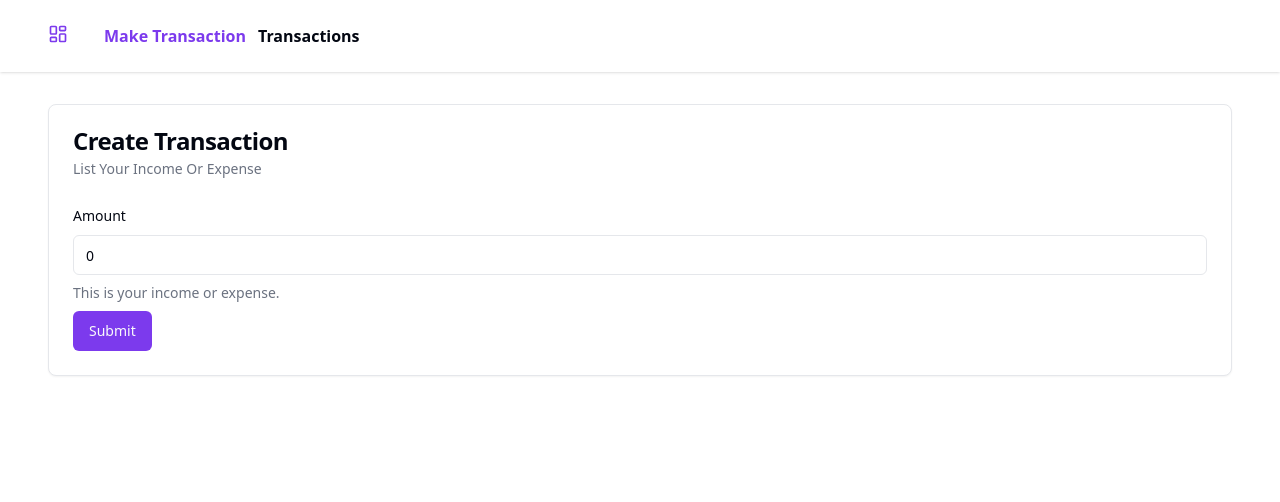
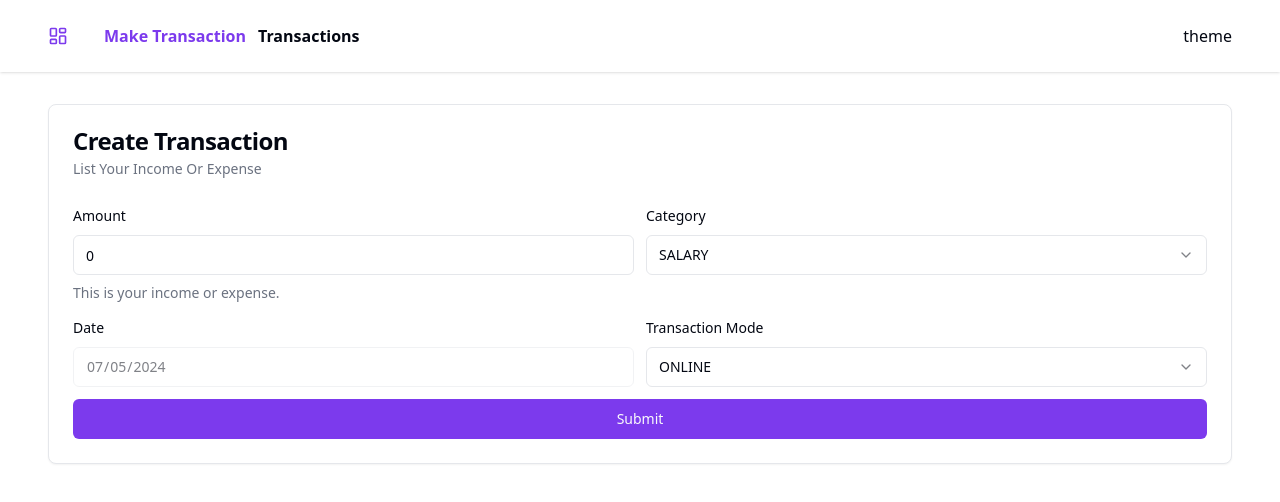
Before and after one commit to Shivanand0297/expense-tracker, a React (Vite) app: page /transaction-init in a window 1280 px wide. Shown: the top 502 px of the page. Built offline with nearby package versions, Linux system fonts and the light colour scheme.

Commit message:
feat: transaction form

```diff
--- a/package.json
+++ b/package.json
@@ -5,6 +5,7 @@
   "type": "module",
   "scripts": {
     "dev": "vite",
+    "dev:server": "npx json-server ./src/database/db.json",
     "build": "tsc -b && vite build",
     "lint": "eslint . --ext ts,tsx --report-unused-disable-directives --max-warnings 0",
     "preview": "vite preview"
@@ -12,6 +13,7 @@
   "dependencies": {
     "@hookform/resolvers": "^3.6.0",
     "@radix-ui/react-label": "^2.1.0",
+    "@radix-ui/react-select": "^2.1.1",
     "@radix-ui/react-slot": "^1.1.0",
     "@tanstack/react-table": "^8.19.2",
     "axios": "^1.7.2",
@@ -19,6 +21,7 @@
     "clsx": "^2.1.1",
     "json-server": "^1.0.0-beta.1",
     "lucide-react": "^0.399.0",
+    "moment": "^2.30.1",
     "path": "^0.12.7",
     "react": "^18.3.1",
     "react-dom": "^18.3.1",
--- a/src/components/shared/Header/Navbar.tsx
+++ b/src/components/shared/Header/Navbar.tsx
@@ -5,10 +5,10 @@
 
 const Navbar = () => {
   return (
-    <div className="sticky top-0 z-50 bg-white shadow">
+    <div className="sticky top-0 z-50 bg-background dark:bg-foreground shadow">
       <div className="container mx-auto max-w-7xl p-2 sm:p-4 md:px-10 lg:px-12">
         <div className="flex items-center justify-between py-2">
-          <nav className="flex gap-4">
+          <nav className="flex items-center gap-4">
             <NavLink to="/">
               <LayoutDashboard size={20} className="text-primary" />
             </NavLink>
@@ -17,6 +17,7 @@
               <NavbarListItem to="/transactions">Transactions</NavbarListItem>
             </NavbarList>
           </nav>
+          <div>theme</div>
         </div>
       </div>
     </div>
--- /dev/null
+++ b/src/components/ui/select.tsx
@@ -0,0 +1,158 @@
+import * as React from "react"
+import * as SelectPrimitive from "@radix-ui/react-select"
+import { Check, ChevronDown, ChevronUp } from "lucide-react"
+
+import { cn } from "@/lib/utils"
+
+const Select = SelectPrimitive.Root
+
+const SelectGroup = SelectPrimitive.Group
+
+const SelectValue = SelectPrimitive.Value
+
+const SelectTrigger = React.forwardRef<
+  React.ElementRef<typeof SelectPrimitive.Trigger>,
+  React.ComponentPropsWithoutRef<typeof SelectPrimitive.Trigger>
+>(({ className, children, ...props }, ref) => (
+  <SelectPrimitive.Trigger
+    ref={ref}
+    className={cn(
+      "flex h-10 w-full items-center justify-between rounded-md border border-input bg-background px-3 py-2 text-sm ring-offset-background placeholder:text-muted-foreground focus:outline-none focus:ring-2 focus:ring-ring focus:ring-offset-2 disabled:cursor-not-allowed disabled:opacity-50 [&>span]:line-clamp-1",
+      className
+    )}
+    {...props}
+  >
+    {children}
+    <SelectPrimitive.Icon asChild>
+      <ChevronDown className="h-4 w-4 opacity-50" />
+    </SelectPrimitive.Icon>
+  </SelectPrimitive.Trigger>
+))
+SelectTrigger.displayName = SelectPrimitive.Trigger.displayName
+
+const SelectScrollUpButton = React.forwardRef<
+  React.ElementRef<typeof SelectPrimitive.ScrollUpButton>,
+  React.ComponentPropsWithoutRef<typeof SelectPrimitive.ScrollUpButton>
+>(({ className, ...props }, ref) => (
+  <SelectPrimitive.ScrollUpButton
+    ref={ref}
+    className={cn(
+      "flex cursor-default items-center justify-center py-1",
+      className
+    )}
+    {...props}
+  >
+    <ChevronUp className="h-4 w-4" />
+  </SelectPrimitive.ScrollUpButton>
+))
+SelectScrollUpButton.displayName = SelectPrimitive.ScrollUpButton.displayName
+
+const SelectScrollDownButton = React.forwardRef<
+  React.ElementRef<typeof SelectPrimitive.ScrollDownButton>,
+  React.ComponentPropsWithoutRef<typeof SelectPrimitive.ScrollDownButton>
+>(({ className, ...props }, ref) => (
+  <SelectPrimitive.ScrollDownButton
+    ref={ref}
+    className={cn(
+      "flex cursor-default items-center justify-center py-1",
+      className
+    )}
+    {...props}
+  >
+    <ChevronDown className="h-4 w-4" />
+  </SelectPrimitive.ScrollDownButton>
+))
+SelectScrollDownButton.displayName =
+  SelectPrimitive.ScrollDownButton.displayName
+
+const SelectContent = React.forwardRef<
+  React.ElementRef<typeof SelectPrimitive.Content>,
+  React.ComponentPropsWithoutRef<typeof SelectPrimitive.Content>
+>(({ className, children, position = "popper", ...props }, ref) => (
+  <SelectPrimitive.Portal>
+    <SelectPrimitive.Content
+      ref={ref}
+      className={cn(
+        "relative z-50 max-h-96 min-w-[8rem] overflow-hidden rounded-md border bg-popover text-popover-foreground shadow-md data-[state=open]:animate-in data-[state=closed]:animate-out data-[state=closed]:fade-out-0 data-[state=open]:fade-in-0 data-[state=closed]:zoom-out-95 data-[state=open]:zoom-in-95 data-[side=bottom]:slide-in-from-top-2 data-[side=left]:slide-in-from-right-2 data-[side=right]:slide-in-from-left-2 data-[side=top]:slide-in-from-bottom-2",
+        position === "popper" &&
+          "data-[side=bottom]:translate-y-1 data-[side=left]:-translate-x-1 data-[side=right]:translate-x-1 data-[side=top]:-translate-y-1",
+        className
+      )}
+      position={position}
+      {...props}
+    >
+      <SelectScrollUpButton />
+      <SelectPrimitive.Viewport
+        className={cn(
+          "p-1",
+          position === "popper" &&
+            "h-[var(--radix-select-trigger-height)] w-full min-w-[var(--radix-select-trigger-width)]"
+        )}
+      >
+        {children}
+      </SelectPrimitive.Viewport>
+      <SelectScrollDownButton />
+    </SelectPrimitive.Content>
+  </SelectPrimitive.Portal>
+))
+SelectContent.displayName = SelectPrimitive.Content.displayName
+
+const SelectLabel = React.forwardRef<
+  React.ElementRef<typeof SelectPrimitive.Label>,
+  React.ComponentPropsWithoutRef<typeof SelectPrimitive.Label>
+>(({ className, ...props }, ref) => (
+  <SelectPrimitive.Label
+    ref={ref}
+    className={cn("py-1.5 pl-8 pr-2 text-sm font-semibold", className)}
+    {...props}
+  />
+))
+SelectLabel.displayName = SelectPrimitive.Label.displayName
+
+const SelectItem = React.forwardRef<
+  React.ElementRef<typeof SelectPrimitive.Item>,
+  React.ComponentPropsWithoutRef<typeof SelectPrimitive.Item>
+>(({ className, children, ...props }, ref) => (
+  <SelectPrimitive.Item
+    ref={ref}
+    className={cn(
+      "relative flex w-full cursor-default select-none items-center rounded-sm py-1.5 pl-8 pr-2 text-sm outline-none focus:bg-accent focus:text-accent-foreground data-[disabled]:pointer-events-none data-[disabled]:opacity-50",
+      className
+    )}
+    {...props}
+  >
+    <span className="absolute left-2 flex h-3.5 w-3.5 items-center justify-center">
+      <SelectPrimitive.ItemIndicator>
+        <Check className="h-4 w-4" />
+      </SelectPrimitive.ItemIndicator>
+    </span>
+
+    <SelectPrimitive.ItemText>{children}</SelectPrimitive.ItemText>
+  </SelectPrimitive.Item>
+))
+SelectItem.displayName = SelectPrimitive.Item.displayName
+
+const SelectSeparator = React.forwardRef<
+  React.ElementRef<typeof SelectPrimitive.Separator>,
+  React.ComponentPropsWithoutRef<typeof SelectPrimitive.Separator>
+>(({ className, ...props }, ref) => (
+  <SelectPrimitive.Separator
+    ref={ref}
+    className={cn("-mx-1 my-1 h-px bg-muted", className)}
+    {...props}
+  />
+))
+SelectSeparator.displayName = SelectPrimitive.Separator.displayName
+
+export {
+  Select,
+  SelectGroup,
+  SelectValue,
+  SelectTrigger,
+  SelectContent,
+  SelectLabel,
+  SelectItem,
+  SelectSeparator,
+  SelectScrollUpButton,
+  SelectScrollDownButton,
+}
--- a/src/database/db.json
+++ b/src/database/db.json
@@ -1,23 +1,20 @@
 {
   "expenses": [
     {
+      "id": "bb66",
+      "amount": 300,
       "category": "shoping",
-      "amount": 300,
-      "userId": 2,
-      "item": "football",
-      "date": "23-12-2024"
+      "date": "23-12-2024",
+      "mode": "offline"
     }
   ],
   "income": [
     {
+      "id": "3f65",
       "amount": 40000,
+      "category": "salary",
       "date": "12-12-2024",
-      "source": "salary",
-      "mode": "online",
-      "user": 2
+      "mode": "online"
     }
-  ],
-  "profile": {
-    "name": "typicode"
-  }
+  ]
 }
--- a/src/index.css
+++ b/src/index.css
@@ -59,3 +59,9 @@
     @apply bg-background text-foreground;
   }
 }
+
+@layer components {
+  .flex-center {
+    @apply flex items-center justify-center;
+  }
+}
--- a/src/pages/TransactionForm.tsx
+++ b/src/pages/TransactionForm.tsx
@@ -1,4 +1,5 @@
 import { zodResolver } from "@hookform/resolvers/zod";
+import moment from "moment";
 import { useForm } from "react-hook-form";
 
 // components
@@ -6,25 +7,42 @@
 import { Card, CardContent, CardDescription, CardHeader, CardTitle } from "@/components/ui/card";
 import { Form, FormControl, FormDescription, FormField, FormItem, FormLabel, FormMessage } from "@/components/ui/form";
 import { Input } from "@/components/ui/input";
+import { Select, SelectContent, SelectItem, SelectTrigger, SelectValue } from "@/components/ui/select";
 
 // schemas
-import { ITransactionFormSchema, transactionFormSchema } from "@/schemas/transactionFormSchema";
+import api from "@/lib/axiosInstance";
+import { ITransactionFormSchema, transactionCategories, transactionFormSchema, transactionMode } from "@/schemas/transactionFormSchema";
+import { AxiosError } from "axios";
+import { toast } from "sonner";
 
 const TransactionForm = () => {
-  // 1. Define your form.
   const form = useForm<ITransactionFormSchema>({
     resolver: zodResolver(transactionFormSchema),
     defaultValues: {
       amount: 0,
-      category: null,
-      transactionDate: new Date(),
-      type: "INCOME",
+      category: "SALARY",
+      mode: "ONLINE",
+      date: moment(new Date()).format("YYYY-MM-DD"),
     },
   });
 
-  // 2. Define a submit handler.
-  function onSubmit(values: ITransactionFormSchema) {
-    console.log(values);
+  async function onSubmit(values: ITransactionFormSchema) {
+    try {
+      if (values.category !== "SALARY") {
+        const expenseResponse = await api.post("/expenses", values);
+        console.log("expenseResponse", expenseResponse);
+      } else {
+        const incomeResponse = await api.post("/income", values);
+        console.log("incomeResponse", incomeResponse);
+      }
+    } catch (error) {
+      console.log("Failed to make transaction :", error);
+      if (error instanceof AxiosError || error instanceof Error) {
+        toast.error(error.message, {
+          description: "Transaction failed !",
+        });
+      }
+    }
   }
 
   return (
@@ -35,7 +53,8 @@
       </CardHeader>
       <CardContent>
         <Form {...form}>
-          <form onSubmit={form.handleSubmit(onSubmit)} className="space-y-2">
+          <form onSubmit={form.handleSubmit(onSubmit)} className="space-y-3">
+            <div className="grid grid-cols-1 gap-3 sm:grid-cols-2">
               <FormField
                 control={form.control}
                 name="amount"
@@ -43,14 +62,87 @@
                   <FormItem>
                     <FormLabel>Amount</FormLabel>
                     <FormControl>
-                    <Input placeholder="Amount" type="number" {...field} />
+                      <Input
+                        placeholder="Amount"
+                        type="number"
+                        {...field}
+                        {...form.register("amount", { valueAsNumber: true })}
+                      />
                     </FormControl>
                     <FormDescription>This is your income or expense.</FormDescription>
                     <FormMessage />
                   </FormItem>
                 )}
               />
-            <Button type="submit">Submit</Button>
+
+              <FormField
+                control={form.control}
+                name="category"
+                render={({ field }) => (
+                  <FormItem>
+                    <FormLabel>Category</FormLabel>
+                    <Select onValueChange={field.onChange} defaultValue={field.value}>
+                      <FormControl>
+                        <SelectTrigger>
+                          <SelectValue placeholder="Select Category" />
+                        </SelectTrigger>
+                      </FormControl>
+                      <SelectContent>
+                        {transactionCategories.map((category) => (
+                          <SelectItem value={category} key={category}>
+                            {category}
+                          </SelectItem>
+                        ))}
+                      </SelectContent>
+                    </Select>
+                    <FormMessage />
+                  </FormItem>
+                )}
+              />
+
+              <FormField
+                control={form.control}
+                name="date"
+                render={({ field }) => (
+                  <FormItem>
+                    <FormLabel>Date</FormLabel>
+                    <FormControl>
+                      <Input type="date" {...field} disabled />
+                    </FormControl>
+                    <FormMessage />
+                  </FormItem>
+                )}
+              />
+
+              <FormField
+                control={form.control}
+                name="mode"
+                render={({ field }) => (
+                  <FormItem>
+                    <FormLabel>Transaction Mode</FormLabel>
+                    <Select onValueChange={field.onChange} defaultValue={field.value}>
+                      <FormControl>
+                        <SelectTrigger>
+                          <SelectValue placeholder="Select transaction Mode" />
+                        </SelectTrigger>
+                      </FormControl>
+                      <SelectContent>
+                        {transactionMode.map((mode) => (
+                          <SelectItem value={mode} key={mode}>
+                            {mode}
+                          </SelectItem>
+                        ))}
+                      </SelectContent>
+                    </Select>
+                    <FormMessage />
+                  </FormItem>
+                )}
+              />
+            </div>
+
+            <Button type="submit" className="w-full">
+              Submit
+            </Button>
           </form>
         </Form>
       </CardContent>
--- a/src/schemas/transactionFormSchema.ts
+++ b/src/schemas/transactionFormSchema.ts
@@ -1,10 +1,13 @@
 import { z } from "zod";
 
+export const transactionMode = ["ONLINE", "OFFLINE"] as const;
+export const transactionCategories = ["SALARY", "SHOPING", "FOOD", "TRAVELL", "OTHER"] as const;
+
 export const transactionFormSchema = z.object({
-  amount: z.number().positive(),
-  type: z.enum(["INCOME", "EXPENSE"]),
-  category: z.union([z.enum(["SHOPING", "FOOD", "OTHER"]), z.null()]),
-  transactionDate: z.date(),
+  amount: z.number().positive("Amount must be greater then 0"),
+  category: z.enum(transactionCategories),
+  mode: z.enum(["ONLINE", "OFFLINE"]),
+  date: z.string(),
 });
 
 export interface ITransactionFormSchema extends z.infer<typeof transactionFormSchema> {}
--- a/src/types/transactionInterface.ts
+++ b/src/types/transactionInterface.ts
@@ -1,6 +1,7 @@
 
-
-export enum ITransactionType {
-  INCOME = "INCOME",
-  EXPENSE = "EXPENSE",
+export enum TransactionCategories {
+  SALARY = "SALARY",
+  SHOPING = "SHOPING",
+  FOOD = "FOOD",
+  OTHER = "OTHER",
 }
```
Also changed, not shown: 1 other file (tests, documents, lock files or other folders). Lines whose indentation alone changed are shown as unchanged.
